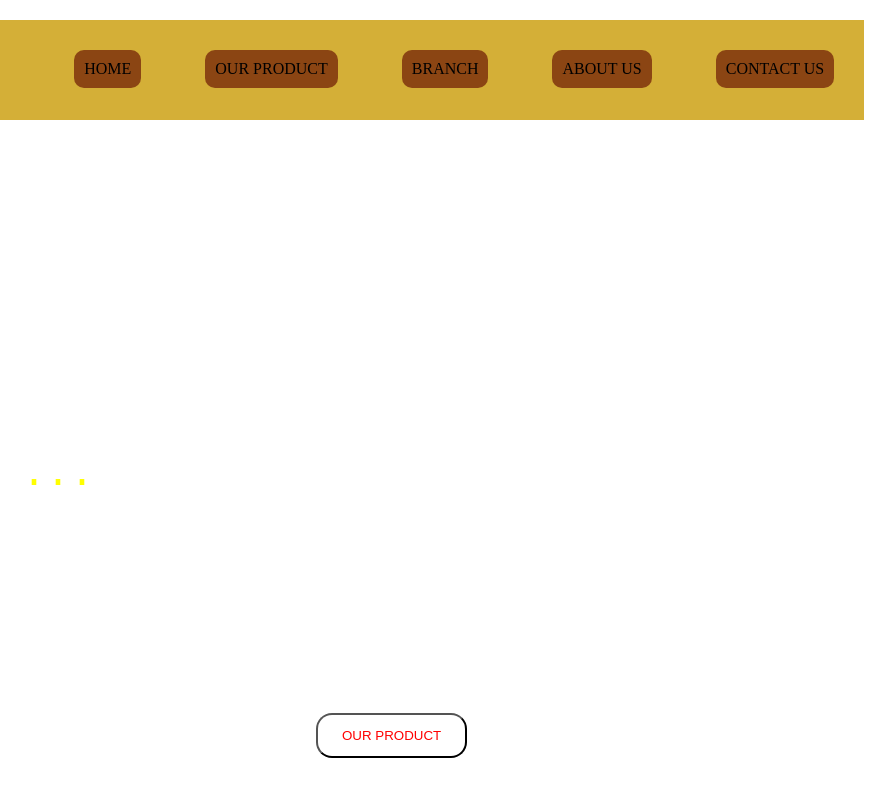
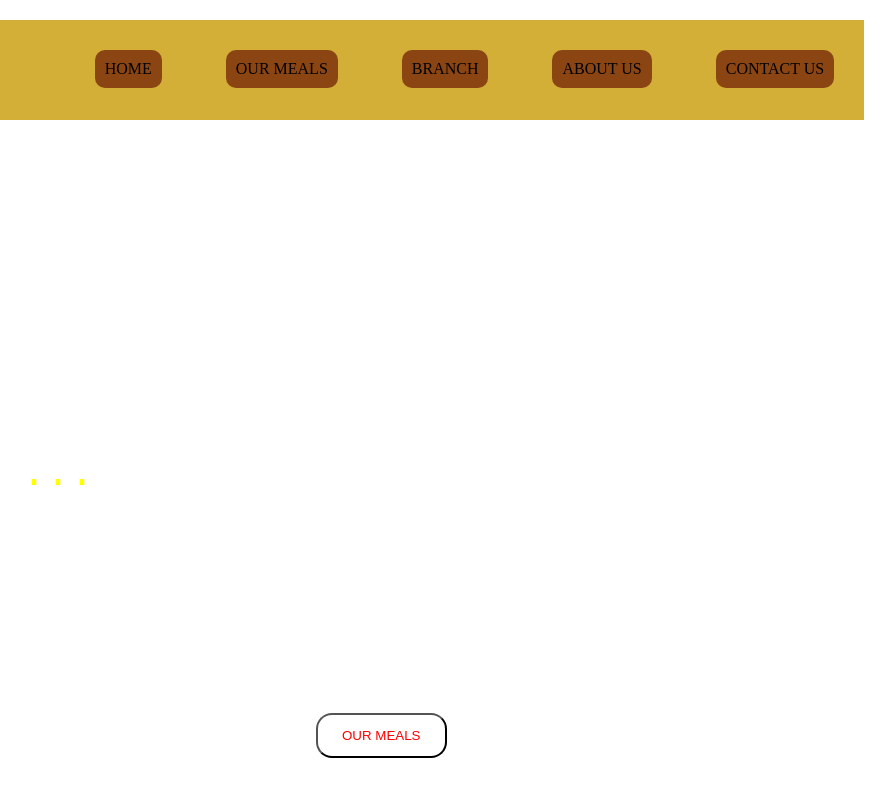
Before and after one commit to Yashsoni9512/mac-d-burgers-website, a plain HTML site: page index.html in a window 1280 px wide. Shown: the top 800 px of the page, 384-1280 px from the left. Drawn offline with Linux system fonts and the light colour scheme.

Commit message:
Update index.html

```diff
--- a/index.html
+++ b/index.html
@@ -15,7 +15,7 @@
         <nav>
             <ul class="nav-links">
                 <li><a href="index.html">HOME</a></li>
-                <li><a href="ourproduct.html">OUR PRODUCT</a></li>
+                <li><a href="ourproduct.html">OUR MEALS</a></li>
                 <li><a href="branch.html">BRANCH</a></li>
                 <li><a href="aboutus.html">ABOUT US</a></li>
                 <li><a href="contactu.html">CONTACT US</a></li>
@@ -29,7 +29,7 @@
 
     <br>
 
-    <button class="collection">OUR PRODUCT</button>
+    <button class="collection">OUR MEALS</button>
     <div class="main">
         <div class="cards">
 
```
